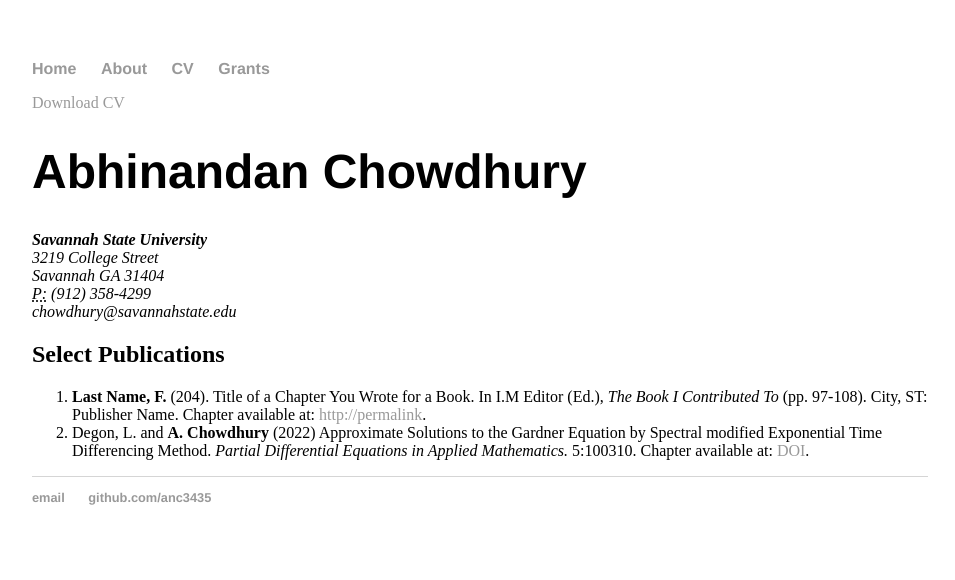
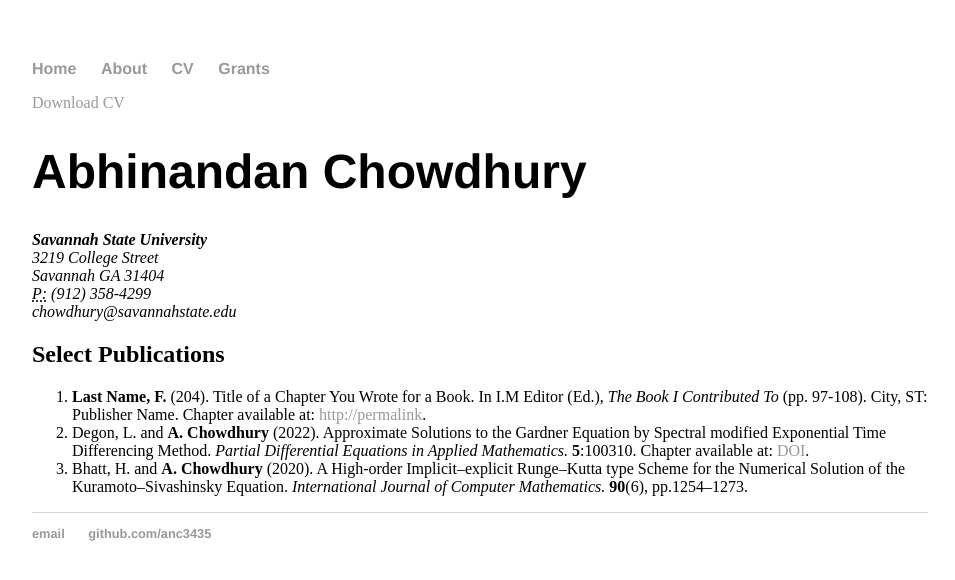
Before and after one commit to anc3435/anc3435.github.io, a Jekyll site: the page built from cv/index.html, in a window 1280 px wide. Shown: the top 580 px of the page, without its empty margins (160-1115 px from the left). Built offline with Jekyll 4.4.1, drawn with Linux system fonts in a browser that asks for light colours.

Commit message:
Update index.html

```diff
--- a/cv/index.html
+++ b/cv/index.html
@@ -25,7 +25,8 @@ title: CV of Your Name
 					<h2>Select Publications</h2>
                                          <ol>
 					<li><strong>Last Name, F.</strong> (204). Title of a Chapter You Wrote for a Book. In I.M Editor (Ed.), <em>The Book I Contributed To</em> (pp. 97-108). City, ST: Publisher Name. Chapter available at: <a href="#">http://permalink</a>.</li>
-                                        <li> Degon, L. and <strong>A. Chowdhury</strong> (2022) Approximate Solutions to the Gardner Equation by Spectral modified Exponential Time Differencing Method. <em> Partial Differential Equations in Applied Mathematics.</em> 5:100310. Chapter available at: <a href="https://doi.org/10.1016/j.padiff.2022.100310">DOI</a>. </li>
+                                        <li> Degon, L. and <strong>A. Chowdhury</strong> (2022). Approximate Solutions to the Gardner Equation by Spectral modified Exponential Time Differencing Method. <em> Partial Differential Equations in Applied Mathematics.</em> <strong>5</strong>:100310. Chapter available at: <a href="https://doi.org/10.1016/j.padiff.2022.100310">DOI</a>. </li>
+					<li> Bhatt, H. and <strong> A. Chowdhury </strong> (2020). A High-order Implicit–explicit Runge–Kutta type Scheme for the Numerical Solution of the Kuramoto–Sivashinsky Equation. <em> International Journal of Computer Mathematics. </em> <strong>90</strong>(6), pp.1254–1273.            </li>
 					</ol>
 
 	</div>
```
